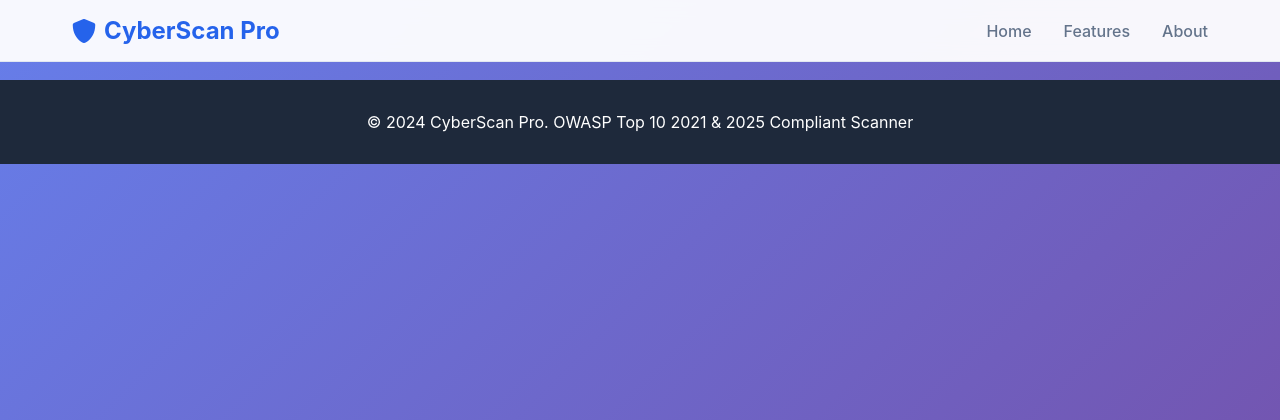
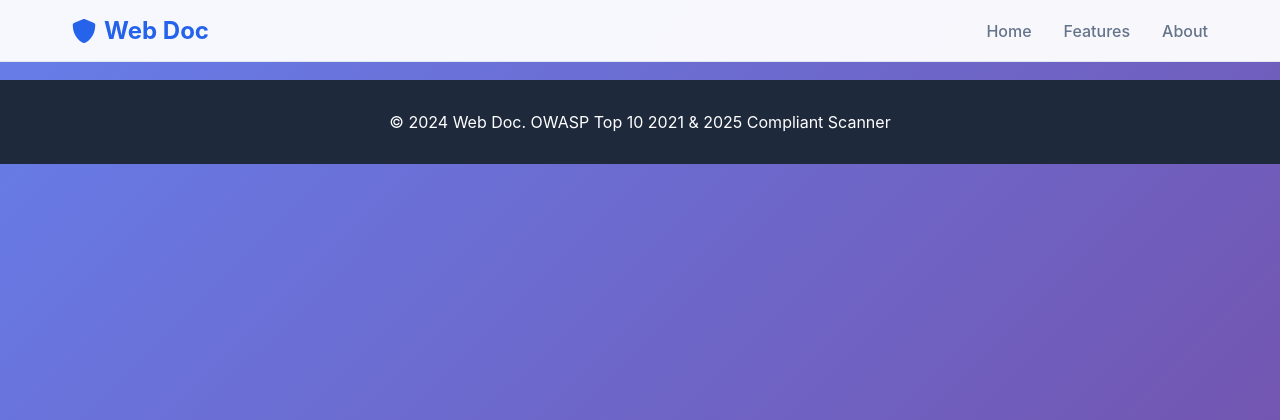
Before and after one commit to Bharath-A-007/adv-vuln-scanner, a Python web app: template templates/base.html in a window 1280 px wide. Shown: the top 420 px of the page. Run offline with Jinja, Linux system fonts and the light colour scheme; the template is opened without the code that fills it, so the values that code supplies are empty.

Commit message:
Update base.html

```diff
--- a/templates/base.html
+++ b/templates/base.html
@@ -3,7 +3,7 @@
 <head>
     <meta charset="UTF-8">
     <meta name="viewport" content="width=device-width, initial-scale=1.0">
-    <title>CyberScan Pro - Website Vulnerability Scanner</title>
+    <title>Web Doc - Website Vulnerability Scanner</title>
     <link rel="stylesheet" href="{{ url_for('static', filename='css/style.css') }}">
     <link href="https://cdnjs.cloudflare.com/ajax/libs/font-awesome/6.0.0/css/all.min.css" rel="stylesheet">
 </head>
@@ -12,7 +12,7 @@
         <div class="nav-container">
             <div class="nav-logo">
                 <i class="fas fa-shield-alt"></i>
-                <span>CyberScan Pro</span>
+                <span>Web Doc</span>
             </div>
             <div class="nav-links">
                 <a href="/" class="nav-link">Home</a>
@@ -28,7 +28,7 @@
 
     <footer class="footer">
         <div class="footer-content">
-            <p>&copy; 2024 CyberScan Pro. OWASP Top 10 2021 & 2025 Compliant Scanner</p>
+            <p>&copy; 2024 Web Doc. OWASP Top 10 2021 & 2025 Compliant Scanner</p>
         </div>
     </footer>
 
```
